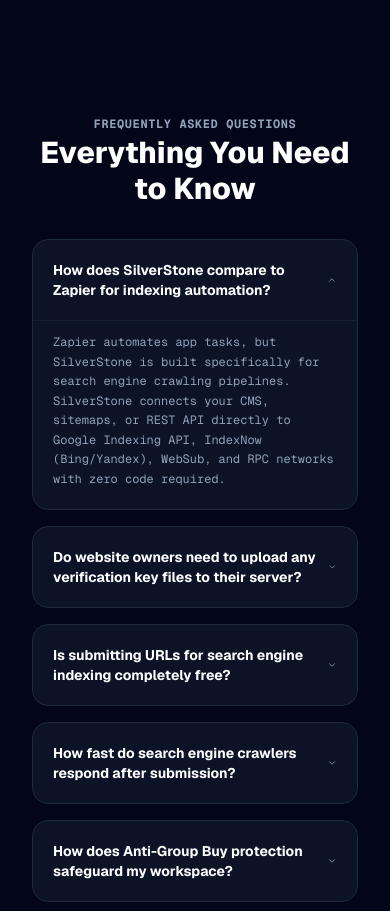
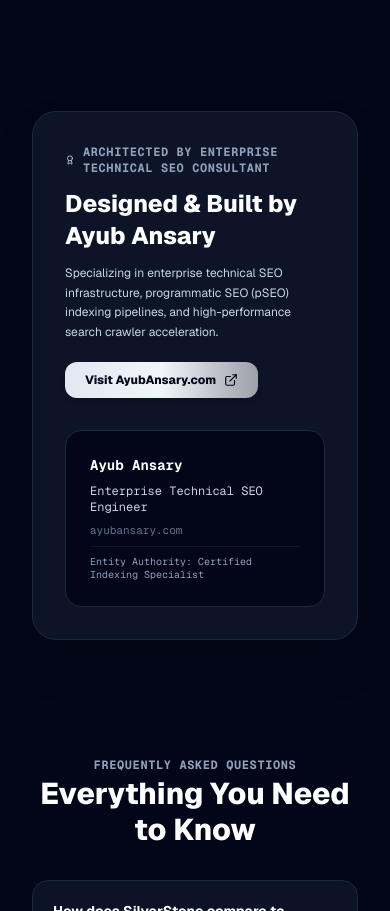
Before and after one commit to AyubAnsary/Indexnow, a Next.js app: page / in a window 390 px wide. Shown: the part 5518-6429 px from the top of the page. Built offline with nearby package versions, Linux system fonts and the light colour scheme; no server answers.

Commit message:
Map complete topical keyword matrix and add Ayub Ansary Enterprise Technical SEO Consultant authority section

```diff
--- a/src/components/LandingPage.tsx
+++ b/src/components/LandingPage.tsx
@@ -454,7 +454,45 @@
         </div>
       </section>
 
-      {/* 7. FAQs */}
+      {/* 7. Author & Technical SEO Authority Section */}
+      <section className="max-w-5xl mx-auto px-4">
+        <div className="p-8 rounded-3xl bg-slate-900/90 backdrop-blur-2xl border border-slate-800 shadow-2xl flex flex-col md:flex-row items-center justify-between gap-8 font-sans">
+          <div className="space-y-3 text-left">
+            <span className="text-xs font-mono font-bold uppercase tracking-wider text-slate-400 flex items-center space-x-2">
+              <Award className="w-4 h-4 text-slate-300" />
+              <span>ARCHITECTED BY ENTERPRISE TECHNICAL SEO CONSULTANT</span>
+            </span>
+            <h3 className="text-2xl sm:text-3xl font-extrabold text-white">
+              Designed & Built by Ayub Ansary
+            </h3>
+            <p className="text-xs sm:text-sm text-slate-300 max-w-xl leading-relaxed">
+              Specializing in enterprise technical SEO infrastructure, programmatic SEO (pSEO) indexing pipelines, and high-performance search crawler acceleration.
+            </p>
+            <div className="pt-2">
+              <a
+                href="https://ayubansary.com"
+                target="_blank"
+                rel="noopener noreferrer"
+                className="inline-flex items-center space-x-2 px-5 py-2.5 rounded-xl bg-gradient-to-r from-slate-200 via-slate-100 to-zinc-400 text-slate-950 font-extrabold text-xs shadow-md hover:from-white hover:to-slate-300 transition"
+              >
+                <span>Visit AyubAnsary.com</span>
+                <ExternalLink className="w-3.5 h-3.5 text-slate-950" />
+              </a>
+            </div>
+          </div>
+
+          <div className="p-6 rounded-2xl bg-slate-950 border border-slate-800 space-y-2 font-mono text-xs text-slate-400 min-w-[260px]">
+            <div className="text-white font-bold text-sm">Ayub Ansary</div>
+            <div className="text-slate-300">Enterprise Technical SEO Engineer</div>
+            <div className="text-[11px] text-slate-500">ayubansary.com</div>
+            <div className="pt-2 text-[10px] text-slate-400 border-t border-slate-900">
+              Entity Authority: Certified Indexing Specialist
+            </div>
+          </div>
+        </div>
+      </section>
+
+      {/* 8. FAQs */}
       <section className="max-w-4xl mx-auto px-4 space-y-8">
         <div className="text-center space-y-3">
           <span className="text-xs font-mono font-bold uppercase tracking-wider text-slate-400">
```
